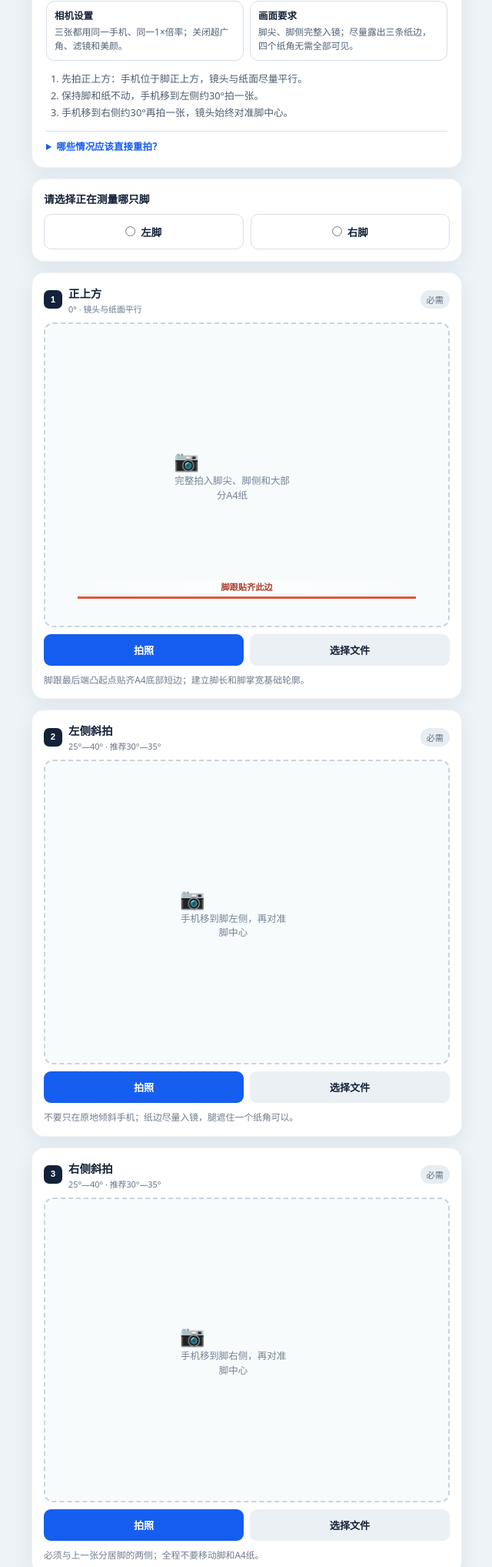
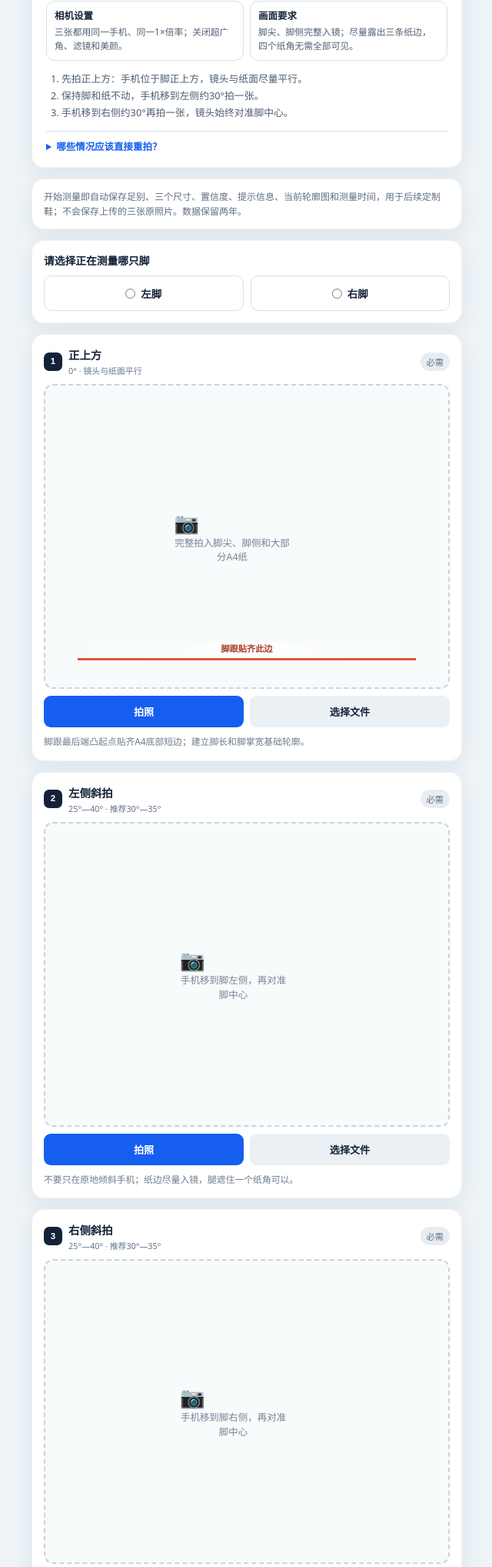
Before and after one commit to cutnv/foot-measurement, a Flask app: page / in a window 1280 px wide. Shown: the part 931-2967 px from the top of the page at 77% size, without its empty margins (319-959 px from the left). Run offline with Flask 3, Linux system fonts and the light colour scheme; some libraries are stand-ins or nearby versions.

Commit message:
Save measurements automatically

```diff
--- a/web/templates/index.html
+++ b/web/templates/index.html
@@ -15,7 +15,7 @@ button:focus-visible,.upload-zone:focus-visible,summary:focus-visible{outline:3p
 .eyebrow{font:700 .7rem/1.2 "DIN Alternate","Arial Narrow",sans-serif;letter-spacing:.15em;color:var(--cyan);text-transform:uppercase}
 h1{font-size:clamp(1.65rem,7vw,2.15rem);font-weight:750;letter-spacing:-.04em;margin-top:7px}
 .subtitle{font-size:.86rem;color:var(--muted);margin-top:7px;line-height:1.6}
-.steps,.slot,.result-card,.foot-side-card{background:var(--paper);border:1px solid rgba(19,34,56,.06);border-radius:16px;box-shadow:0 8px 28px rgba(30,56,78,.07)}
+.steps,.slot,.result-card,.foot-side-card,.data-notice{background:var(--paper);border:1px solid rgba(19,34,56,.06);border-radius:16px;box-shadow:0 8px 28px rgba(30,56,78,.07)}
 .steps{padding:18px;margin:14px 0}
 .guide-head{display:flex;justify-content:space-between;align-items:center;gap:12px;margin-bottom:12px}
 .guide-head h2{font-size:1rem}
@@ -52,6 +52,7 @@ h1{font-size:clamp(1.65rem,7vw,2.15rem);font-weight:750;letter-spacing:-.04em;ma
 .steps summary{cursor:pointer;font-size:.78rem;font-weight:700;color:var(--blue)}
 .steps details p{font-size:.75rem;color:var(--muted);line-height:1.6;margin-top:8px}
 .foot-side-card{padding:15px;margin:14px 0}.foot-side-title{font-size:.86rem;font-weight:700;margin-bottom:10px}.foot-side-options{display:grid;grid-template-columns:1fr 1fr;gap:9px}.foot-side-option{display:flex;align-items:center;justify-content:center;gap:7px;padding:12px;border:1px solid var(--line);border-radius:10px;font-size:.84rem;font-weight:700;cursor:pointer}.foot-side-option:has(input:checked){border-color:var(--blue);background:#eef4ff;color:var(--blue)}.foot-side-option input{accent-color:var(--blue)}
+.data-notice{margin:14px 0;padding:13px 15px;font-size:.75rem;line-height:1.6;color:#5d6d7e}
 .slots{display:flex;flex-direction:column;gap:14px;margin:14px 0}
 .slot{padding:15px}
 .slot-header{display:flex;justify-content:space-between;align-items:center;margin-bottom:10px}
@@ -76,7 +77,7 @@ button:disabled{opacity:.42;cursor:not-allowed}input[type=file]{display:none}
 .warning-msg{display:none;margin-bottom:12px;padding:10px 12px;border-radius:9px;background:#fff7e6;color:#8b5b00;font-size:.77rem;line-height:1.55}
 .result-imgs{display:flex;gap:8px;overflow-x:auto;margin-bottom:14px;padding-bottom:4px}.result-imgs img{height:180px;border-radius:8px;flex-shrink:0;object-fit:contain;background:#f8fafc}
 .measurements{display:flex;flex-direction:column;gap:9px}.meas-row{display:flex;justify-content:space-between;align-items:center;padding:11px 14px;background:#f4f8fa;border-radius:9px}.meas-label{font-size:.84rem;color:#58687a}.meas-output{text-align:right}.meas-value{font:700 1.12rem/1 "DIN Alternate","Arial Narrow",sans-serif;color:var(--blue);font-variant-numeric:tabular-nums}.meas-sub{font-size:.72rem;color:#8a97a5;margin-top:3px}.confidence-badge{display:inline-block;margin-top:6px;padding:3px 7px;border-radius:999px;font-size:.66rem;font-weight:700}.confidence-badge.high{background:#ddf5e9;color:#187853}.confidence-badge.medium{background:#ffefc7;color:#8b5b00}.confidence-badge.low{background:#ffe1df;color:var(--danger)}
-.save-panel{margin-top:14px;padding:13px;background:#f4f8fa;border-radius:10px}.save-notice{font-size:.74rem;line-height:1.55;color:#5d6d7e}.btn-save{width:100%;margin-top:10px;padding:12px;border:0;border-radius:9px;background:var(--blue);color:#fff;font-weight:700;cursor:pointer}.save-status{min-height:1.2em;margin-top:8px;font-size:.75rem;color:var(--muted)}.save-status.error{color:var(--danger)}.measurement-code{display:none;grid-template-columns:1fr auto;gap:7px;margin-top:9px}.measurement-code.show{display:grid}.measurement-code input{min-width:0;padding:10px;border:1px solid var(--line);border-radius:8px;background:#fff;color:var(--ink);font-weight:700}.btn-copy{padding:9px 12px;border:0;border-radius:8px;background:var(--ink);color:#fff;cursor:pointer}
+.save-panel{margin-top:14px;padding:13px;background:#f4f8fa;border-radius:10px}.save-status{min-height:1.2em;font-size:.75rem;color:var(--muted)}.save-status.error{color:var(--danger)}.measurement-code{display:none;grid-template-columns:1fr auto;gap:7px;margin-top:9px}.measurement-code.show{display:grid}.measurement-code input{min-width:0;padding:10px;border:1px solid var(--line);border-radius:8px;background:#fff;color:var(--ink);font-weight:700}.btn-copy{padding:9px 12px;border:0;border-radius:8px;background:var(--ink);color:#fff;cursor:pointer}
 .footer{margin-top:20px;padding:16px 0;font-size:.72rem;color:#8b98a7;text-align:center}
 @media(min-width:520px){.example-strip{grid-auto-flow:row;grid-template-columns:repeat(3,1fr);overflow:visible}.example-tip{display:none}}
 @media(max-width:380px){.must-grid{grid-template-columns:1fr}.camera-left{left:5px}.camera-right{right:5px}.camera-mark{font-size:.62rem;padding:5px}.shoot-map{height:228px}}
@@ -135,6 +136,8 @@ button:disabled{opacity:.42;cursor:not-allowed}input[type=file]{display:none}
   </details>
 </section>
 
+<div class="data-notice">开始测量即自动保存足别、三个尺寸、置信度、提示信息、当前轮廓图和测量时间，用于后续定制鞋；不会保存上传的三张原照片。数据保留两年。</div>
+
 <section class="foot-side-card" aria-labelledby="footSideTitle">
   <div class="foot-side-title" id="footSideTitle">请选择正在测量哪只脚</div>
   <div class="foot-side-options">
@@ -170,8 +173,6 @@ button:disabled{opacity:.42;cursor:not-allowed}input[type=file]{display:none}
     </div>
   </div>
   <div class="save-panel">
-    <p class="save-notice">点击保存后，系统将保存足别、三个尺寸、置信度、提示信息、当前轮廓图和测量时间，用于后续定制鞋；不会保存上传的三张原照片。数据保留两年。</p>
-    <button class="btn-save" id="btnSave" type="button" disabled>保存此结果</button>
     <div class="save-status" id="saveStatus"></div>
     <div class="measurement-code" id="measurementCode">
       <input id="measurementCodeValue" readonly aria-label="匿名测量编号">
@@ -196,14 +197,13 @@ const loading = document.getElementById('loading');
 const errorMsg = document.getElementById('errorMsg');
 const resultCard = document.getElementById('resultCard');
 const footSideInputs = document.querySelectorAll('input[name="footSide"]');
-const btnSave = document.getElementById('btnSave');
 const saveStatus = document.getElementById('saveStatus');
 const measurementCode = document.getElementById('measurementCode');
 const measurementCodeValue = document.getElementById('measurementCodeValue');
 const btnCopyCode = document.getElementById('btnCopyCode');
 
 let slotData = {}; // key -> { file, previewUrl }
-let currentSaveToken = null;
+let saveGeneration = 0;
 
 function showError(msg) { errorMsg.textContent = msg; errorMsg.classList.add('show'); }
 function hideError() { errorMsg.classList.remove('show'); }
@@ -215,9 +215,7 @@ function updateSubmitBtn() {
 }
 
 function resetSavePanel() {
-  currentSaveToken = null;
-  btnSave.disabled = true;
-  btnSave.textContent = '保存此结果';
+  saveGeneration += 1;
   saveStatus.textContent = '';
   saveStatus.className = 'save-status';
   measurementCode.classList.remove('show');
@@ -398,11 +396,9 @@ btnSubmit.onclick = async function() {
       imgsDiv.appendChild(img);
     });
 
-    currentSaveToken = data.save_token || null;
-    btnSave.disabled = !currentSaveToken;
-
     resultCard.classList.add('show');
     resultCard.scrollIntoView({ behavior: 'smooth', block: 'start' });
+    saveMeasurement(data.save_token, saveGeneration);
   } catch (e) {
     showError('请求失败: ' + e.message);
   } finally {
@@ -417,29 +413,32 @@ footSideInputs.forEach(input => input.addEventListener('change', () => {
   updateSubmitBtn();
 }));
 
-btnSave.onclick = async function() {
-  if (!currentSaveToken) return;
-  btnSave.disabled = true;
-  saveStatus.textContent = '正在保存...';
+async function saveMeasurement(saveToken, generation) {
+  if (!saveToken) {
+    saveStatus.textContent = '自动保存失败：缺少保存凭证。';
+    saveStatus.className = 'save-status error';
+    return;
+  }
+  saveStatus.textContent = '正在自动保存...';
   saveStatus.className = 'save-status';
   try {
     const resp = await fetch('/api/measurements', {
       method: 'POST',
       headers: { 'Content-Type': 'application/json' },
-      body: JSON.stringify({ save_token: currentSaveToken })
+      body: JSON.stringify({ save_token: saveToken })
     });
     const data = await resp.json();
     if (!resp.ok) throw new Error(data.error || '保存失败');
+    if (generation !== saveGeneration) return;
     measurementCodeValue.value = data.measurement_code;
     measurementCode.classList.add('show');
-    saveStatus.textContent = '已保存，请保留匿名编号。';
-    btnSave.textContent = '已保存';
+    saveStatus.textContent = '已自动保存，请保留匿名编号。';
   } catch (e) {
-    saveStatus.textContent = e.message;
+    if (generation !== saveGeneration) return;
+    saveStatus.textContent = '自动保存失败：' + e.message;
     saveStatus.className = 'save-status error';
-    btnSave.disabled = false;
   }
-};
+}
 
 btnCopyCode.onclick = async function() {
   measurementCodeValue.select();
```
Also changed, not shown: web/test_measurement_storage.py (+8 -0 lines), README.md.
